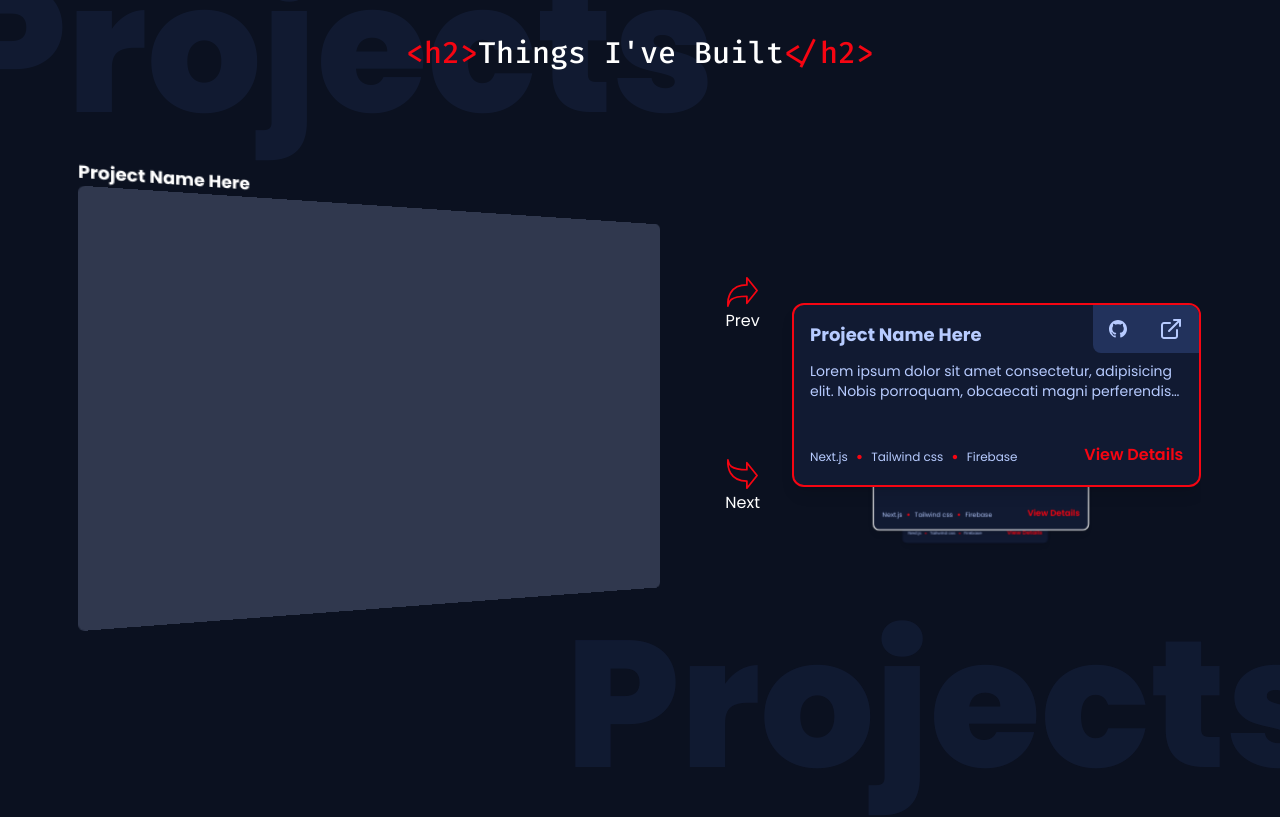
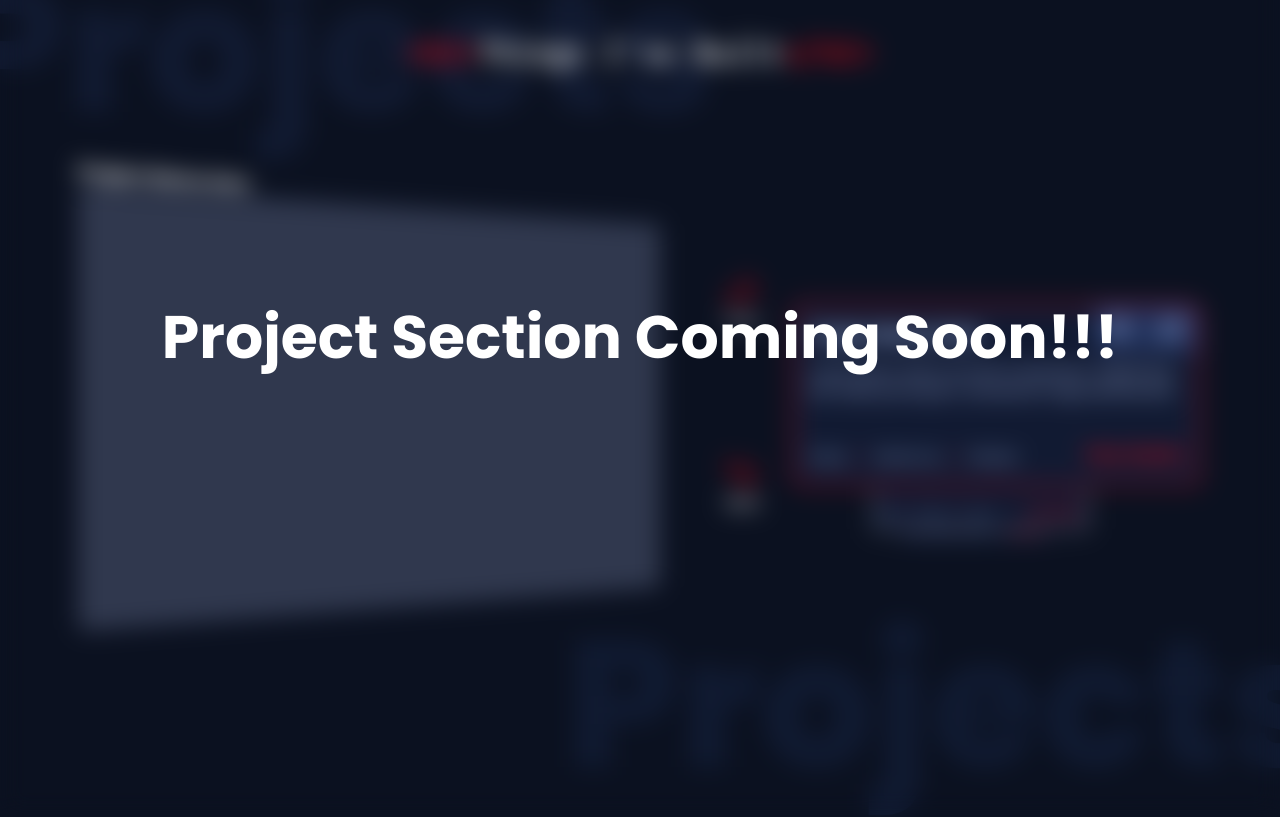
Before and after one commit to NathanDowner/personal-site, a React (Create React App) app: page / in a window 1280 px wide. Shown: the part 3483-4300 px from the top of the page. Built offline with nearby package versions, Linux system fonts and the light colour scheme.

Commit message:
add coming soon to project section

```diff
--- a/src/components/ProjectSection/index.tsx
+++ b/src/components/ProjectSection/index.tsx
@@ -6,7 +6,10 @@ const ProjectsSection = () => {
   return (
     <FullPageSection id="projects" watermarkText="Projects">
       <SectionTitle title="Things I've Built" />
-      <div className="flex w-full max-w-screen-2xl items-center justify-evenly">
+      <div className="absolute inset-0 z-20 grid select-none place-items-center text-center text-4xl font-bold backdrop-blur-md lg:text-6xl">
+        Project Section Coming Soon!!!
+      </div>
+      <div className="relative flex w-full max-w-screen-2xl items-center justify-evenly">
         {/* Billboard */}
         <div className="relative left-5 transform [perspective:1000px] [perspective-origin:60%_50%]">
           <h3 className="font-bold [transform:rotateY(20deg)]">
```
